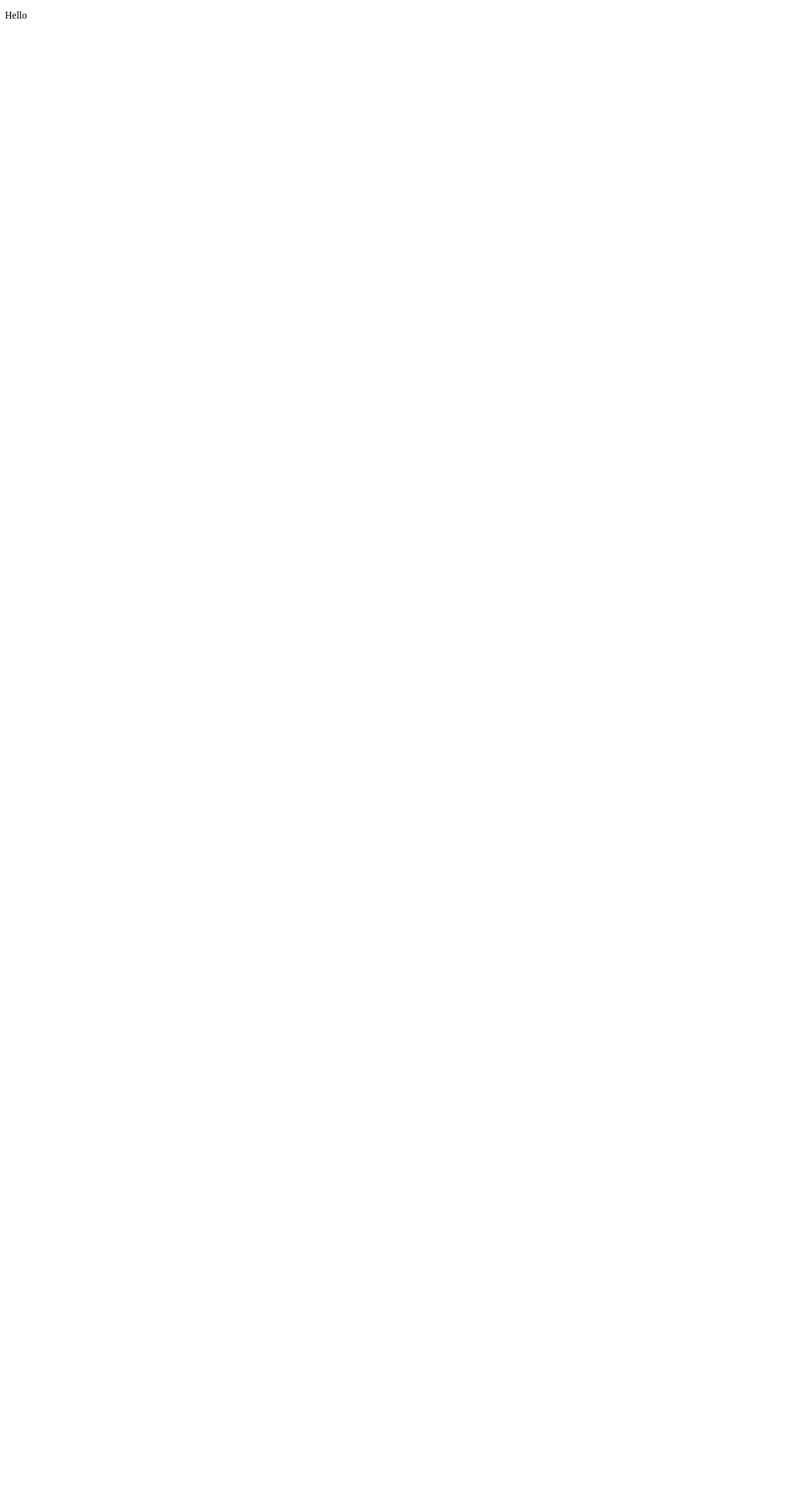
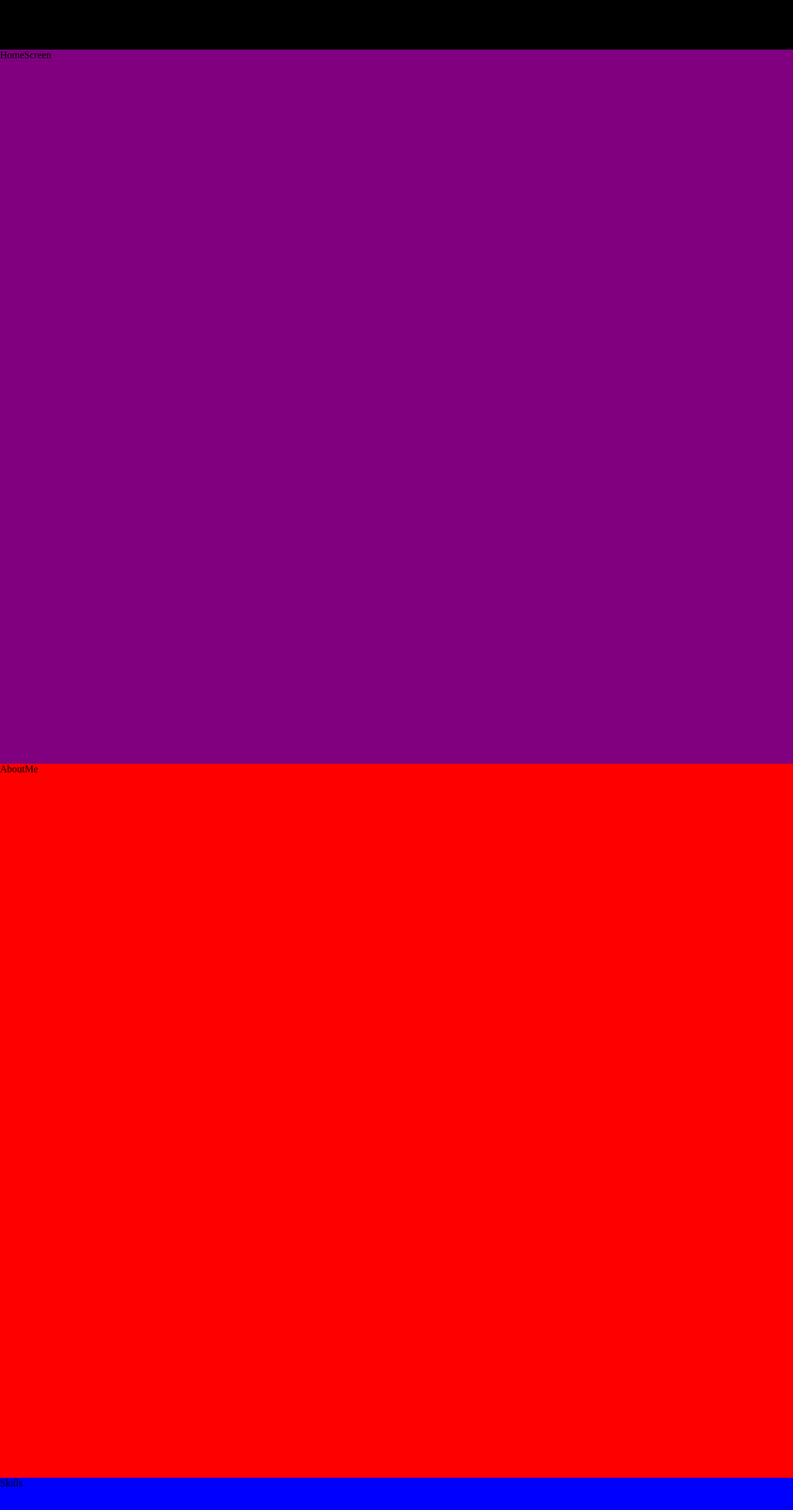
Before and after one commit to DanStew/Personal-Portfolio-Website, a React (Create React App) app: page / in a window 1280 px wide. Shown: the top 2436 px of the page at 62% size. Before the commit the page ends 800 px from the top, so only its background shows below. Built offline with nearby package versions, Linux system fonts and the light colour scheme.

Commit message:
Implementing the different component sections, loading sections in as you scroll to them

```diff
--- /dev/null
+++ b/src/Components/AboutMe.jsx
@@ -0,0 +1,9 @@
+function AboutMe(){
+    return(
+        <div className="AboutMe screen">
+            AboutMe
+        </div>
+    )
+}
+
+export default AboutMe
--- /dev/null
+++ b/src/Components/ContactMe.jsx
@@ -0,0 +1,9 @@
+function ContactMe(){
+    return(
+        <div className="ContactMe screen">
+            ContactMe
+        </div>
+    )
+}
+
+export default ContactMe
--- /dev/null
+++ b/src/Components/Experience.jsx
@@ -0,0 +1,9 @@
+function Experience(){
+    return(
+        <div className="Experience screen reveal">
+            Experience
+        </div>
+    )
+}
+
+export default Experience
--- /dev/null
+++ b/src/Components/Footer.jsx
@@ -0,0 +1,9 @@
+function Footer(){
+    return(
+        <div className="Footer banner">
+            Footer
+        </div>
+    )
+}
+
+export default Footer
--- /dev/null
+++ b/src/Components/Header.jsx
@@ -0,0 +1,9 @@
+function Header(){
+    return(
+        <div className="Header banner">
+            Header
+        </div>
+    )
+}
+
+export default Header
--- /dev/null
+++ b/src/Components/HomeScreen.jsx
@@ -0,0 +1,9 @@
+function HomeScreen(){
+    return(
+        <div className="HomeScreen screen">
+            HomeScreen
+        </div>
+    )
+}
+
+export default HomeScreen
--- /dev/null
+++ b/src/Components/Projects.jsx
@@ -0,0 +1,9 @@
+function Projects(){
+    return(
+        <div className="Projects screen">
+            Projects
+        </div>
+    )
+}
+
+export default Projects
--- /dev/null
+++ b/src/Components/Skills.jsx
@@ -0,0 +1,9 @@
+function Skills(){
+    return(
+        <div className="Skills screen">
+            Skills
+        </div>
+    )
+}
+
+export default Skills
--- a/src/Home.jsx
+++ b/src/Home.jsx
@@ -1,9 +1,39 @@
 import { useEffect } from "react"
+
+//Importing components into the function
+import Header from "./Components/Header";
+import HomeScreen from "./Components/HomeScreen"
+import AboutMe from "./Components/AboutMe"
+import Skills from "./Components/Skills"
+import Projects from "./Components/Projects"
+import Experience from "./Components/Experience"
+import ContactMe from "./Components/ContactMe"
+import Footer from "./Components/Footer";
 
 function Home(){
 
     //Onload, this function will run, hiding the loading screen
     useEffect(() => {
+        //Scroll event to load items onto the screen as you scroll down to them
+        const handleScroll = () => {
+            //Every item that you want to be revealed is given the .reveal class
+            var reveals = document.querySelectorAll(".reveal")
+            //Seeing if the item needs to be revealed
+            for (var i=0; i < reveals.length; i++){
+                var windowHeight = window.innerHeight
+                var revealTop = reveals[i].getBoundingClientRect().top
+                var revealPoint = 50;
+                if (revealTop < windowHeight - revealPoint){
+                    reveals[i].classList.add("active")
+                }
+                //If you only want the reveal to happen once on a website, remove this else statement
+                else{
+                    reveals[i].classList.remove("active")
+                }
+            }
+        }
+
+        //Implementing the loader item
         const loader = document.querySelector(".loader");
         //Hiding the loader
         loader.classList.add("loader-hidden")
@@ -11,11 +41,24 @@ function Home(){
         loader.addEventListener("transitionend", () => {
             console.log("Transition ended")
         })
+
+        //Adding the scroll event listener
+        window.addEventListener("scroll",handleScroll)
     },[])
+
 
     return(
         <div>
-            <p>Hello</p>
+            <Header />
+            <div className="mainBody">
+                <div><HomeScreen /></div>
+                <div className="reveal"><AboutMe/></div>
+                <div className="reveal"><Skills/></div>
+                <div className="reveal"><Projects/></div>
+                <div className="reveal"><Experience/></div>
+                <div className="reveal"><ContactMe/></div>
+            </div>
+            <Footer />
             <div className="loader"></div>
         </div>
     )
--- a/src/Styles/style.scss
+++ b/src/Styles/style.scss
@@ -0,0 +1,61 @@
+html{
+    scroll-behavior: smooth;
+}
+
+body{
+    padding: 0;
+    margin: 0;
+    overflow-x: hidden;
+}
+
+p{
+    margin: 0;
+}
+
+.banner{
+    background-color: black;
+    width: 100vw;
+    height: 10vh;
+}
+
+.screen{
+    height: 100%;
+    width: 100vw;
+    min-height: 90vw;
+
+    &.HomeScreen{
+        background-color: purple;
+    }
+
+    &.AboutMe{
+        background-color: red;
+    }
+
+    &.Skills{
+        background-color: blue;
+    }
+
+    &.Projects{
+        background-color: green;
+    }
+
+    &.Experience{
+        background-color: yellow;
+    }
+
+    &.Footer{
+        background-color: brown;
+    }
+}
+
+//Code to animate in the sections, as you scroll down to them
+.reveal{
+    position: relative;
+    transform: translateY(50px);
+    opacity : 0;
+    transition : all 2s ease;
+}
+.reveal.active{
+    transform: translateY(0px);
+    opacity: 1;
+}
```
